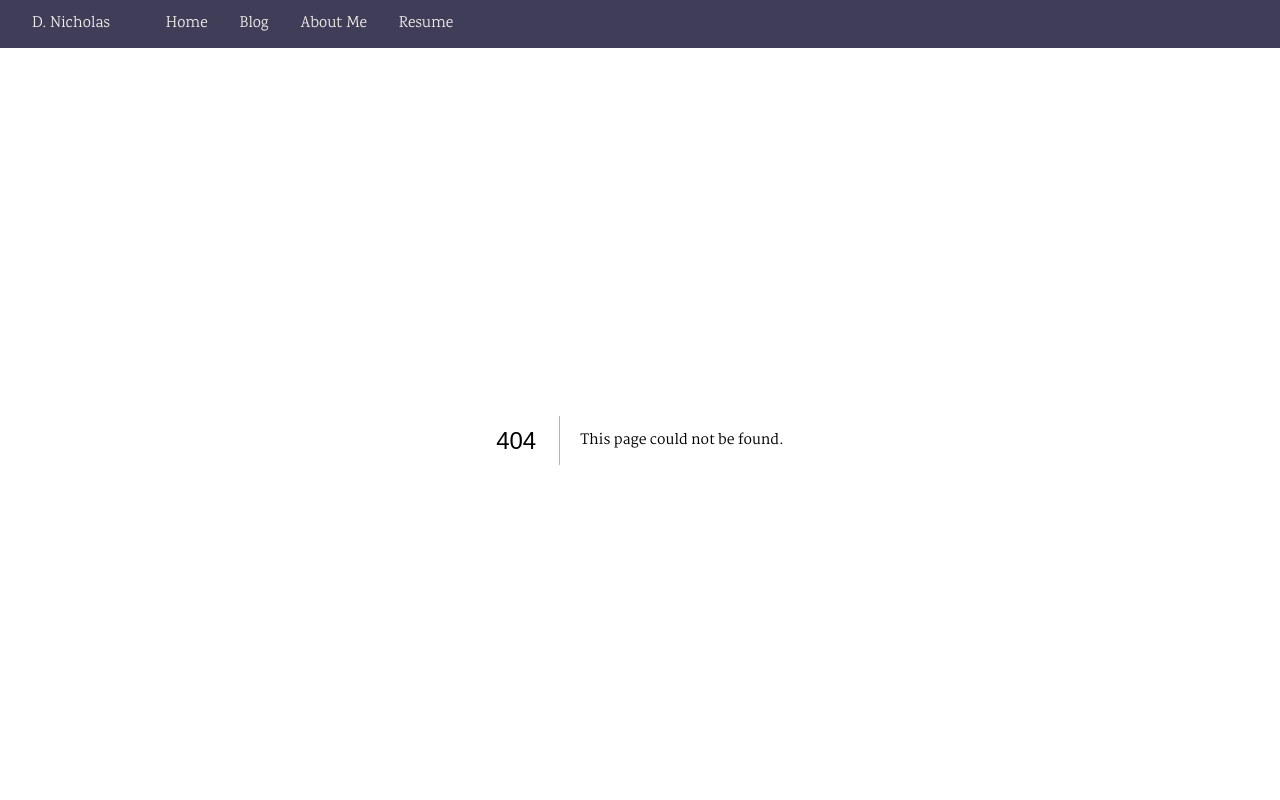
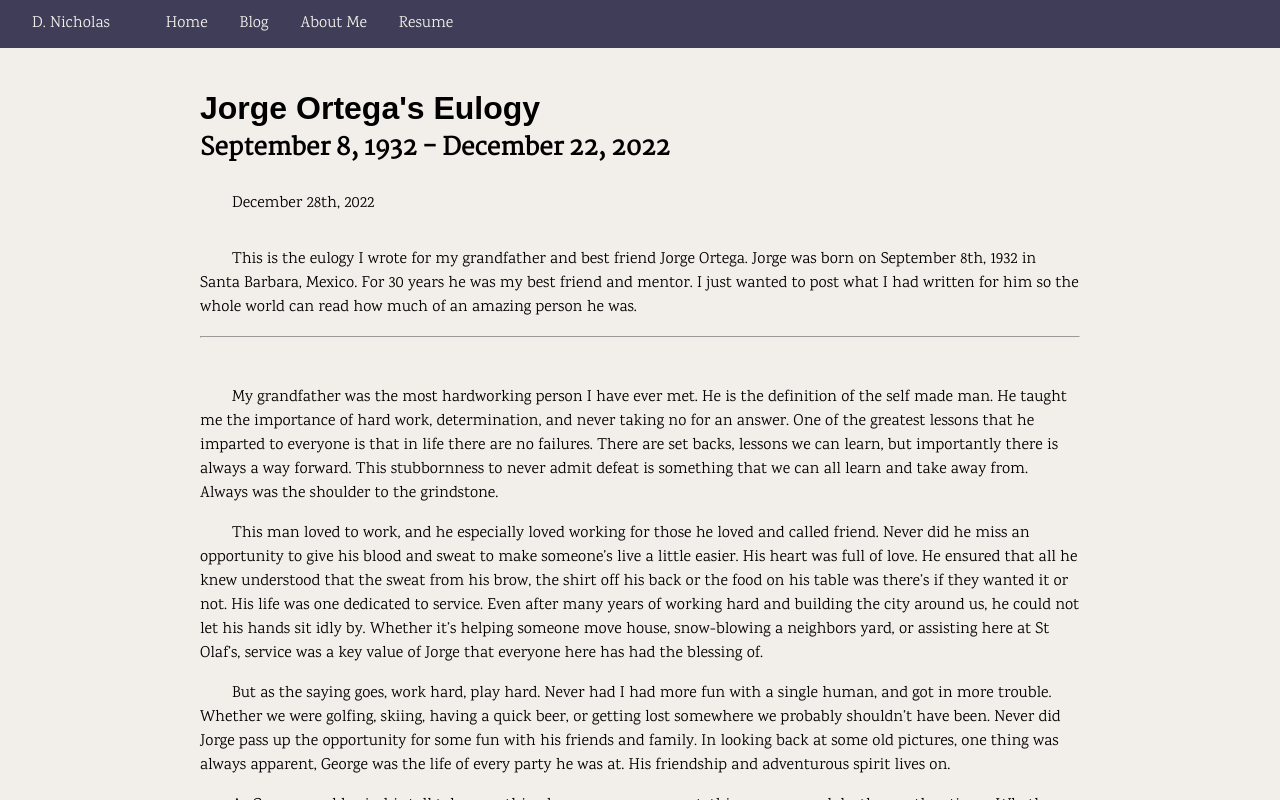
Before and after one commit to dead-alchemy/personal-site, a Next.js app: page /blog/jorge_ortega_eulogy in a window 1280 px wide. Before the commit this address had no page. Built offline with nearby package versions, Linux system fonts and the light colour scheme; a web font is replaced by a local one.

Commit message:
adding new blog post

```diff
--- /dev/null
+++ b/pages/blog/jorge_ortega_eulogy.jsx
@@ -0,0 +1,82 @@
+import styles from "../../styles/blog.module.scss";
+import BlogTitle from "../../components/BlogTitle";
+
+const JorgeOrtegaEulogy = () => {
+	return (
+		<article className={styles["article"]}>
+			<BlogTitle
+				title={"Jorge Ortega's Eulogy"}
+				subHeading={"September 8, 1932 - December 22, 2022"}
+				dateTime={"2022-12-28"}
+				humanDate={"December 28th, 2022"}
+			/>
+			<p>
+				This is the eulogy I wrote for my grandfather and best friend
+				Jorge Ortega. Jorge was born on September 8th, 1932 in Santa
+				Barbara, Mexico. For 30 years he was my best friend and mentor.
+				I just wanted to post what I had written for him so the whole
+				world can read how much of an amazing person he was.
+			</p>
+			<hr />
+			<br />
+			<p>
+				My grandfather was the most hardworking person I have ever met.
+				He is the definition of the self made man. He taught me the
+				importance of hard work, determination, and never taking no for
+				an answer. One of the greatest lessons that he imparted to
+				everyone is that in life there are no failures. There are set
+				backs, lessons we can learn, but importantly there is always a
+				way forward. This stubbornness to never admit defeat is
+				something that we can all learn and take away from. Always was
+				the shoulder to the grindstone.
+			</p>
+			<p>
+				This man loved to work, and he especially loved working for
+				those he loved and called friend. Never did he miss an
+				opportunity to give his blood and sweat to make someone’s live a
+				little easier. His heart was full of love. He ensured that all
+				he knew understood that the sweat from his brow, the shirt off
+				his back or the food on his table was there’s if they wanted it
+				or not. His life was one dedicated to service. Even after many
+				years of working hard and building the city around us, he could
+				not let his hands sit idly by. Whether it’s helping someone move
+				house, snow-blowing a neighbors yard, or assisting here at St
+				Olaf’s, service was a key value of Jorge that everyone here has
+				had the blessing of.
+			</p>
+			<p>
+				But as the saying goes, work hard, play hard. Never had I had
+				more fun with a single human, and got in more trouble. Whether
+				we were golfing, skiing, having a quick beer, or getting lost
+				somewhere we probably shouldn’t have been. Never did Jorge pass
+				up the opportunity for some fun with his friends and family. In
+				looking back at some old pictures, one thing was always
+				apparent, George was the life of every party he was at. His
+				friendship and adventurous spirit lives on.
+			</p>
+			<p>
+				As George would spin his tall tales, one thing became very
+				apparent, this man escaped death countless times. Whether
+				putting out an electric fire with a water hose, almost getting
+				crushed to death in a mine, putting a match in an gasoline
+				reservoir, etc etc etc. Here I want to show what I think was
+				George’s favorite award. Here it says “Jorge, Escaping Death”.
+				He had a mission on this earth, and regardless of the reckless
+				danger he found himself in, or was put in, that mission has been
+				completed. George understood his mission on this earth. It was a
+				mission of hard work, service, gratitude, and imparting life
+				long lessons of these virtues to his family. Where ever his
+				guardian angel is, I want to say thank you. You have earned a
+				well deserved vacation.
+			</p>
+			<p>
+				Thank you Jorge for the lessons you have given me. I am a
+				greater man now due to your tutelage. We are all greater now for
+				having you in our lives. Thank you for being an amazing husband,
+				father, grandfather, and friend we could have ever needed.
+			</p>
+		</article>
+	);
+};
+
+export default JorgeOrtegaEulogy;
```
Also changed, not shown: pages/blog/index.jsx (+6 -1 lines).
